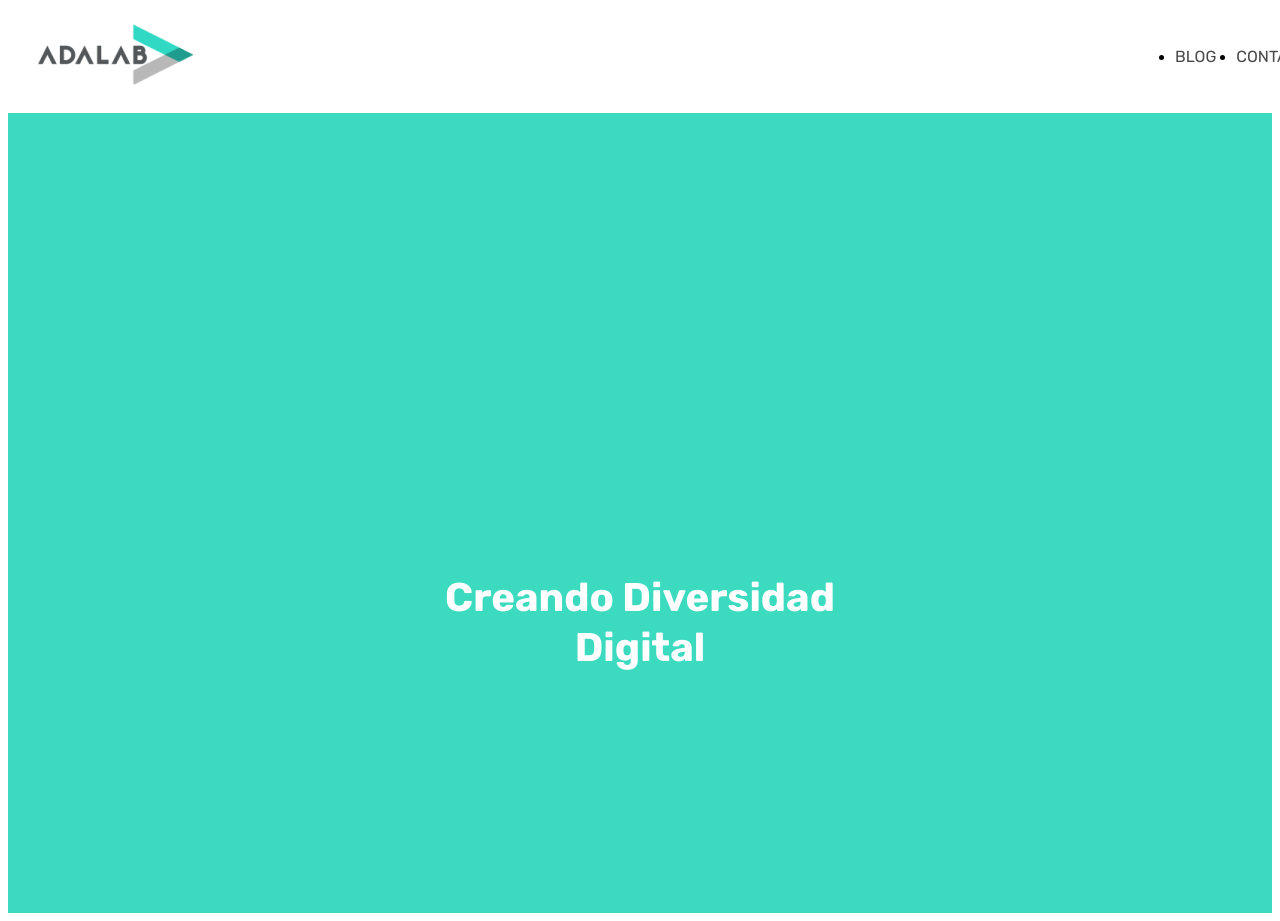
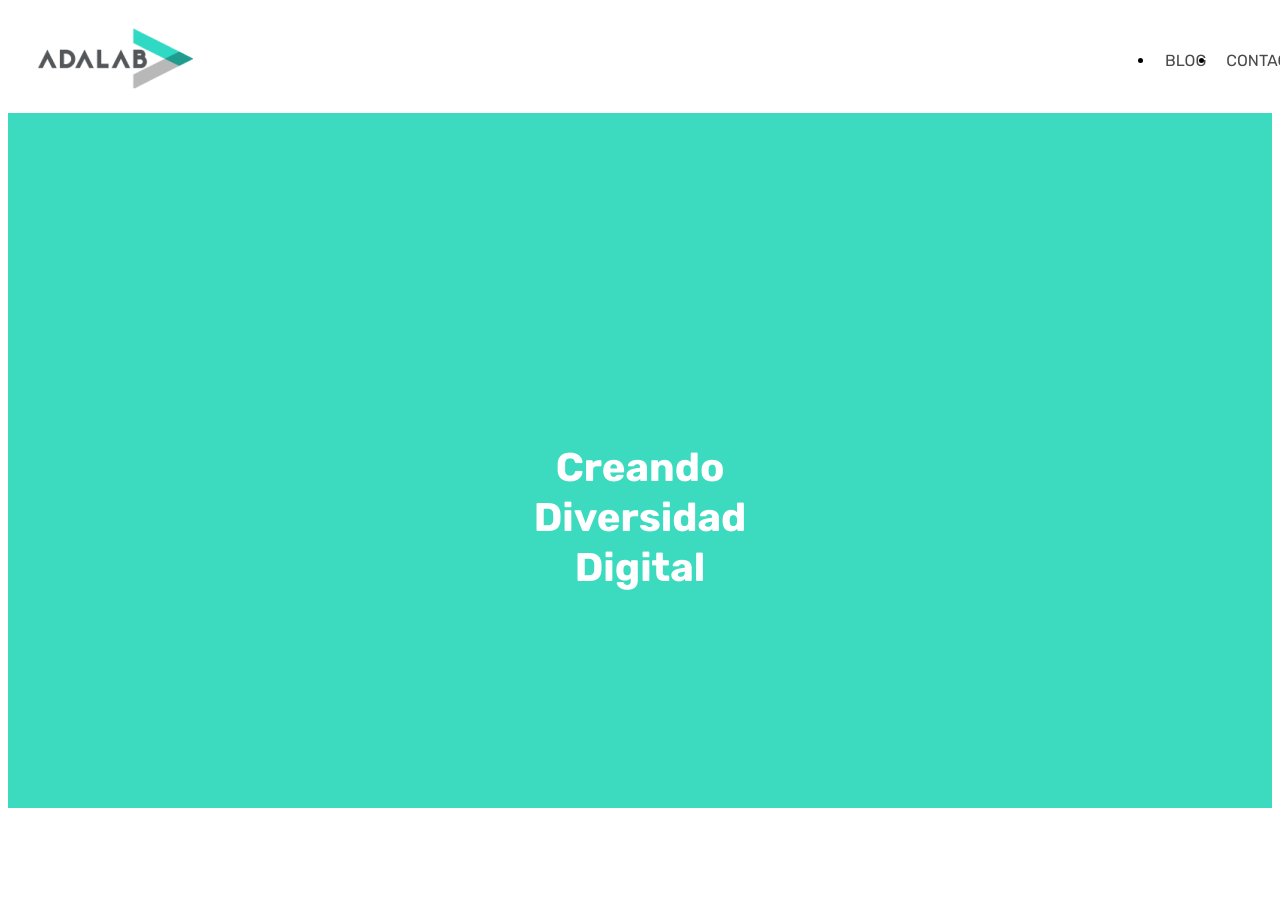
Before and after one commit to Adalab/modulo-1-evaluacion-intermedia-Ana-Purple-Dev, a plain HTML site: page index.html in a window 1280 px wide. After the commit the page ends 816 px from the top, so only its background shows below. Drawn offline with Linux system fonts and the light colour scheme.

Commit message:
Update exercise

```diff
--- a/css/main.css
+++ b/css/main.css
@@ -2,19 +2,16 @@
   --color-text-menu: #4a4a4a;
   --background-color: #3cdbc0;
   --color-text-main: #ffffff;
-  --font-rubik: "Rubik", sans-serif;
+  font-family: "Rubik", sans-serif;
 }
 .header {
   display: flex;
   flex-direction: column;
-  justify-content: center;
   align-items: center;
   position: fixed;
   width: 100vw;
-  height: 113px;
-  top: 0;
   background-color: var(--color-text-main);
-  z-index: 1;
+  padding-bottom: 13px;
 }
 .container-logo {
   width: 155px;
@@ -26,41 +23,38 @@
 }
 .nav-menu {
   display: flex;
-  gap: 20px;
-  margin-bottom: 13px;
 }
 .menu-link {
   font-size: 1rem;
   color: var(--color-text-menu);
   text-transform: uppercase;
   text-decoration: none;
-  font-family: var(--font-rubik);
+  padding: 10px 10px;
 }
-.main-container {
+.main {
   background-color: var(--background-color);
   width: 100%;
   height: 100vh;
   display: flex;
   justify-content: center;
-  margin-top: 113px;
+  align-items: center;
 }
 .main-title {
   color: var(--color-text-main);
   font-size: 1.875rem;
-  font-family: var(--font-rubik);
   font-weight: 600;
-  width: 50%;
+  word-spacing: 100vw;
   text-align: center;
   position: relative;
   top: 110px;
   line-height: 40px;
+  text-transform: capitalize;
 }
 @media all and (min-width: 768px) {
   .header {
     flex-direction: row;
     justify-content: space-between;
-    padding: 0 30px;
-    align-items: center;
+    padding: 20px 30px;
   }
   .container-logo {
     padding: 0px;
@@ -68,9 +62,7 @@
   .nav-menu {
     margin: 0px;
   }
-  .main-container {
-    align-items: center;
-  }
+
   .main-title {
     font-size: 2.5rem;
     width: 40%;
--- a/index.html
+++ b/index.html
@@ -4,38 +4,40 @@
     <meta charset="UTF-8" />
     <meta http-equiv="X-UA-Compatible" content="IE=edge" />
     <meta name="viewport" content="width=device-width, initial-scale=1.0" />
-    <title>Document</title>
     <link rel="preconnect" href="https://fonts.gstatic.com" />
+    <link rel="stylesheet" href="./css/reset.css" />
     <link
       href="https://fonts.googleapis.com/css2?
 family=Rubik:wght@400;700&display=swap"
       rel="stylesheet"
     />
-    <link rel="stylesheet" href="./css/reset.css" />
     <link rel="stylesheet" href="./css/main.css" />
+    <title>Prueba de Evaluación intermedia</title>
   </head>
   <body>
     <header class="header">
       <div class="container-logo">
+        <a href="https://adalab.es/" title="Página de Adalab">
           <img
-          src="./css/images/adalab-logo-155x61.png"
+            src="./images/adalab-logo-155x61.png"
             alt="Logo de Adalab"
             class="logo-image"
           />
+        </a>
       </div>
+      <nav>
         <ul class="nav-menu">
           <li>
-          <a class="menu-link" href="./blog.html">blog</a>
+            <a class="menu-link" href="./blog.html">Blog</a>
           </li>
           <li>
-          <a class="menu-link" href="./contact.html">contacto</a>
+            <a class="menu-link" href="./contact.html">Contacto</a>
           </li>
         </ul>
+      </nav>
     </header>
-    <main>
-      <div class="main-container">
-        <h1 class="main-title">Creando Diversidad Digital</h1>
-      </div>
+    <main class="main">
+      <h1 class="main-title">Creando diversidad digital</h1>
     </main>
   </body>
 </html>
```
Also changed, not shown: images/adalab-logo-155x61.png (renamed from css/images/adalab-logo-155x61.png). Lines whose indentation alone changed are shown as unchanged.
